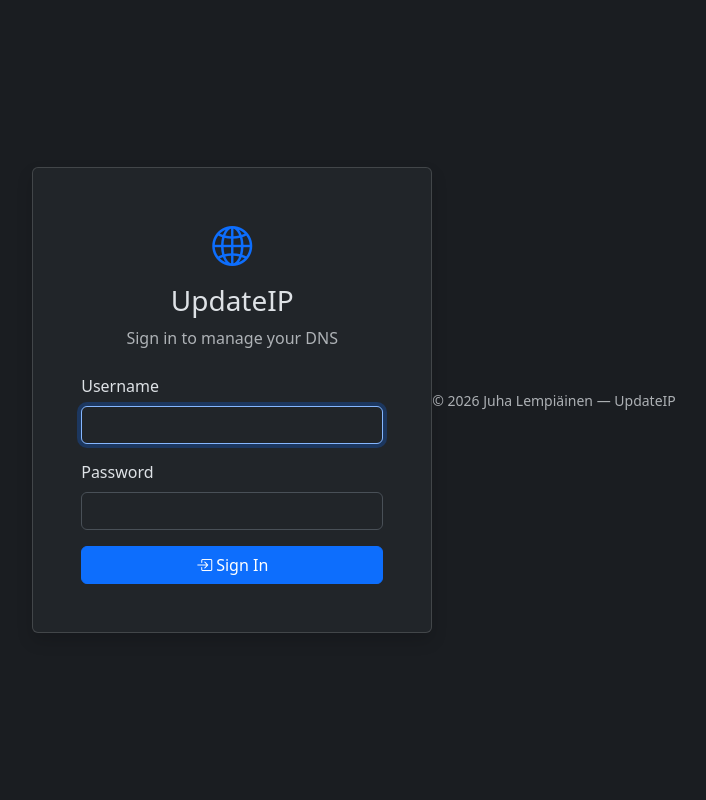
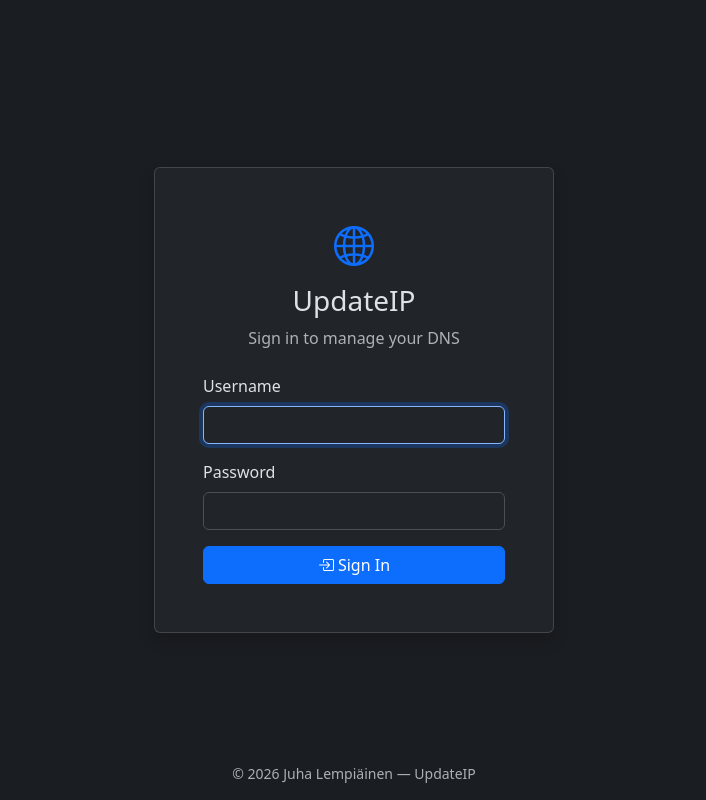
Before and after one commit to JuhaFIN1/UpdateIP_Cloudflare, a Flask app: page /login in a window 1280 px wide. Shown: the whole page, without its empty margins (286-992 px from the left). Run offline with Flask 3, Linux system fonts and the light colour scheme.

Commit message:
Fix login page copyright footer positioning

```diff
--- a/templates/login.html
+++ b/templates/login.html
@@ -11,6 +11,7 @@
         body {
             min-height: 100vh;
             display: flex;
+            flex-direction: column;
             align-items: center;
             justify-content: center;
             background: #1a1d21;
@@ -18,6 +19,12 @@
 
         .login-card {
             max-width: 400px;
+            width: 100%;
+        }
+
+        footer {
+            position: fixed;
+            bottom: 0;
             width: 100%;
         }
     </style>
```
